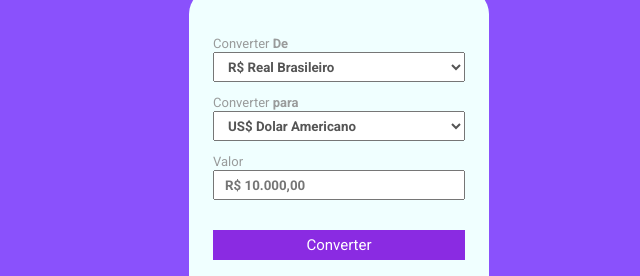
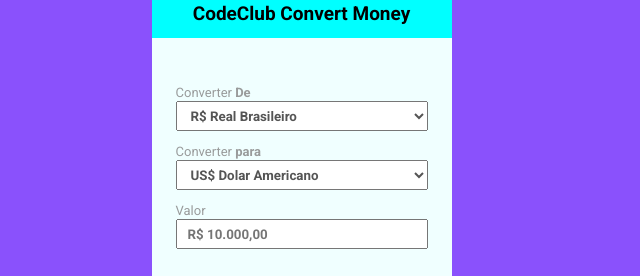
Before and after one commit to josevitor17/Conversor-De-Moeda, a plain HTML site: page index.html in a window 1280 px wide. Shown: the part 161-437 px from the top of the page, without its empty margins (301-941 px from the left). Drawn offline with Linux system fonts and the light colour scheme.

Commit message:
Converso profissional

```diff
--- a/index.html
+++ b/index.html
@@ -14,8 +14,15 @@
     <title>Conversor de Moeda</title>
 </head>
 <body>
-    <img class="logo" src="./assets/logo 1.png" alt="logo top">
+<div class="container">
+    <header>
+        <h1>
+            CodeClub Convert Money
+        </h1>
+
+            </header>
     <main>
+
         <label>
             Converter <b> De </b>
             <select >
@@ -56,7 +63,7 @@
         </section>
 
     </main>
-
+</div>
 </body>
 <script src="./java.js"></script>
 
--- a/style.css
+++ b/style.css
@@ -6,23 +6,34 @@
 }
 body{
     background: rgba(138, 81, 252, 1);
-
-
+    display: flex;
+    justify-content: center;
+    align-items: center;
+    height: 120vh;
+}
+header{
+background-color: aqua;
+height: 50px;
+width: 300px;
+display: flex;
+justify-content: center;
+align-items: center;
 
 }
-.logo{
-    display: block;
-    width: 140px;
-    margin: 5px auto;
+h1{
+    font-size: 19px;
+}
+.container{
+width: 375px;
+
 }
 
 main{
 
     background-color: azure;
     width: 300px;
-    border-radius: 25px;
-    margin: 0px auto 40px;
     padding: 44px 24px 23px;
+
 
 }
 label{
@@ -70,8 +81,8 @@ section{
     margin-top: 15px;
     padding: 12px 0 12px 0;
     display: flex;
-   flex-direction: column;
-   align-items: center;
+    flex-direction:column ;
+    align-items: center;
 
 }
 
```
